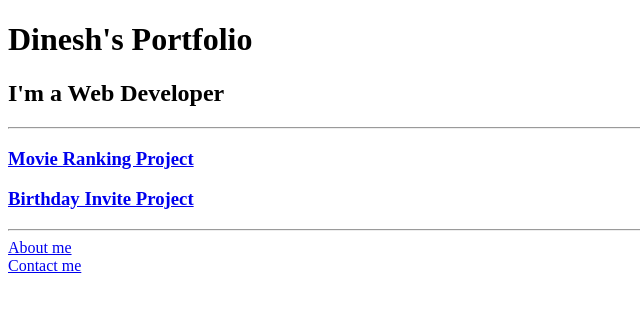
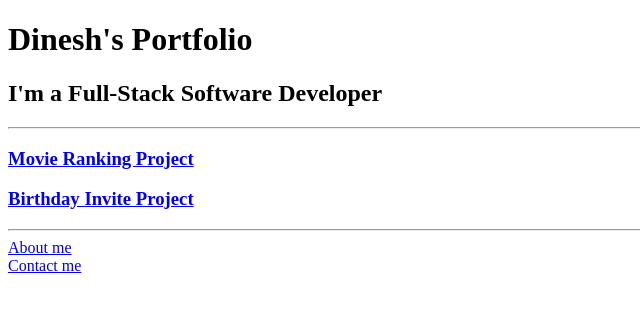
Before and after one commit to sdineshmes/html-portfolio, a plain HTML site: page index.html in a window 1280 px wide. Shown: the whole page, without its empty margins (0-640 px from the left). Drawn offline with Linux system fonts and the light colour scheme.

Commit message:
updated job role

```diff
--- a/index.html
+++ b/index.html
@@ -22,7 +22,7 @@ https://developer.mozilla.org/en-US/docs/Web/HTML/Element/img#attr-height -->
 </head>
 <body>
     <h1>Dinesh's Portfolio</h1>
-    <h2>I'm a Web Developer</h2>
+    <h2>I'm a Full-Stack Software Developer</h2>
     <hr />
     <h3><a href="./public/movie-ranking.html">Movie Ranking Project</a></h3>
 
```
